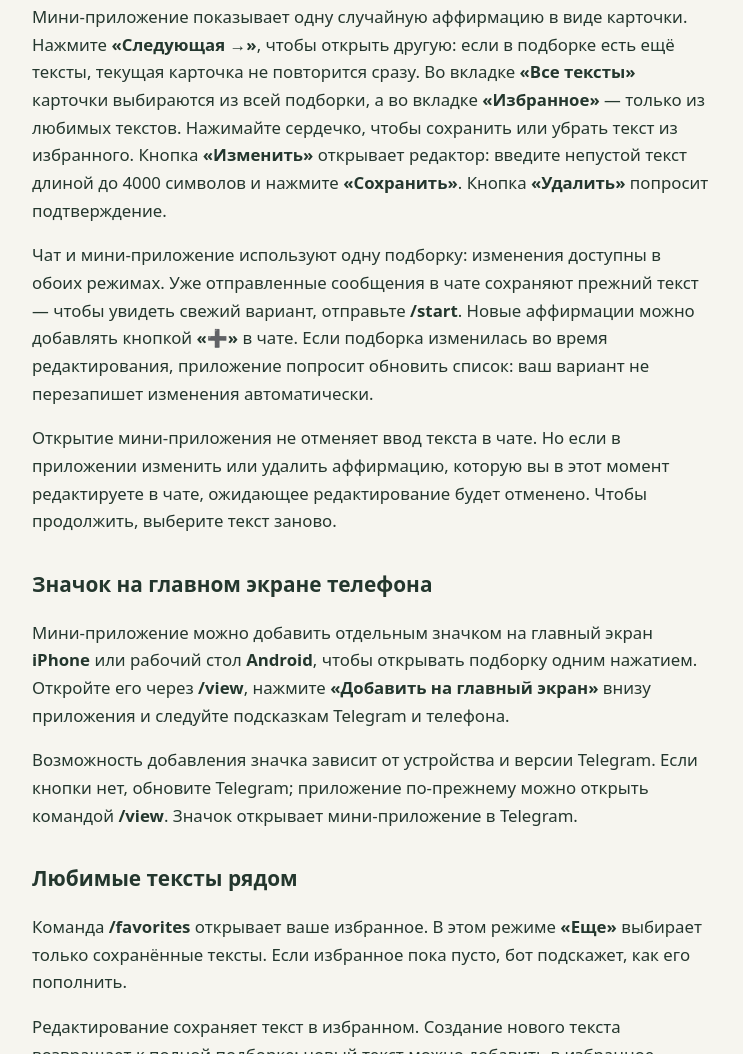
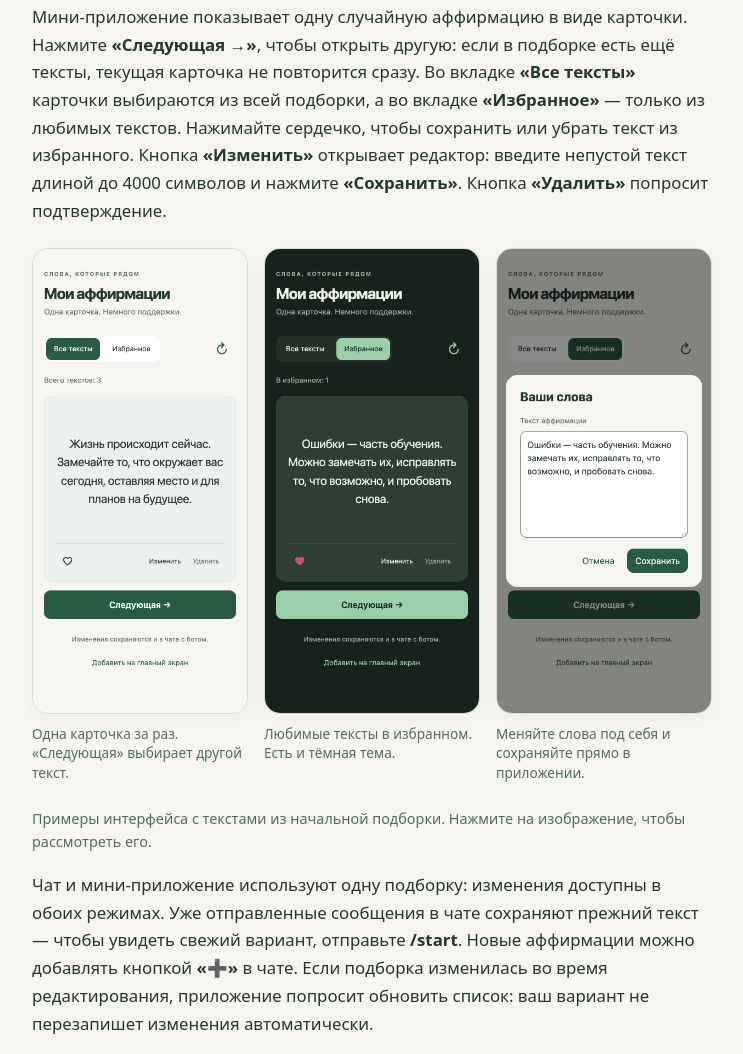
Before and after one commit to begoon/affirmations, a website: page docs/index.html in a window 1280 px wide. Shown: the part 1456-2510 px from the top of the page, without its empty margins (268-1011 px from the left). Drawn offline with Linux system fonts and the light colour scheme.

Commit message:
Add miniapp screenshots to the user guide

```diff
--- a/docs/index.html
+++ b/docs/index.html
@@ -7,6 +7,7 @@
 <link rel="canonical" href="https://demin.ws/affirmations/">
 <style>
 :root{font-family:system-ui,sans-serif;color:#24372e;background:#f6f5ef;line-height:1.65}body{margin:0}main{max-width:680px;margin:auto;padding:64px 24px}small{color:#536c5d;letter-spacing:.13em}h1{font-size:clamp(2.2rem,7vw,3.5rem);line-height:1.12;font-weight:650;letter-spacing:-.04em}h2{margin-top:2rem;font-size:1.3rem}p,li{font-size:1.05rem}.open{display:inline-block;background:#295b43;color:#fff;padding:13px 24px;border-radius:30px;text-decoration:none;margin:12px 0}a:focus-visible{outline:3px solid #ba7433;outline-offset:4px}li{margin-bottom:12px}footer{border-top:1px solid #d5dbd4;margin-top:40px;padding-top:20px;color:#536c5d}
+.screenshots{display:grid;grid-template-columns:repeat(3,minmax(0,1fr));gap:16px;margin:24px 0}.screenshots figure{margin:0;min-width:0}.screenshots a{display:block;border-radius:16px;overflow:hidden;border:1px solid #d5dbd4;box-shadow:0 5px 20px #24372e0b}.screenshots img{display:block;width:100%;height:auto}.screenshots figcaption{margin-top:10px;font-size:.85rem;line-height:1.45;color:#536c5d}.screenshot-note{font-size:.9rem;color:#536c5d}@media(max-width:600px){.screenshots{grid-template-columns:1fr;max-width:320px;margin:24px auto;gap:24px}}
 </style>
 </head>
 <body><main>
@@ -29,6 +30,12 @@
 <h2>Карточки в мини-приложении</h2>
 <p>Ботом можно пользоваться как обычно в чате или в мини-приложении. Отправьте <b>/view</b> и нажмите <b>«Открыть аффирмации»</b>. Если вы ещё не начали пользоваться ботом, сначала отправьте <b>/start</b> и нажмите <b>«Начать»</b>.</p>
 <p>Мини-приложение показывает одну случайную аффирмацию в виде карточки. Нажмите <b>«Следующая →»</b>, чтобы открыть другую: если в подборке есть ещё тексты, текущая карточка не повторится сразу. Во вкладке <b>«Все тексты»</b> карточки выбираются из всей подборки, а во вкладке <b>«Избранное»</b> — только из любимых текстов. Нажимайте сердечко, чтобы сохранить или убрать текст из избранного. Кнопка <b>«Изменить»</b> открывает редактор: введите непустой текст длиной до 4000 символов и нажмите <b>«Сохранить»</b>. Кнопка <b>«Удалить»</b> попросит подтверждение.</p>
+<div class="screenshots" aria-label="Скриншоты мини-приложения">
+<figure><a href="assets/miniapp-card.png" aria-label="Открыть скриншот карточки в полном размере"><img src="assets/miniapp-card.png" width="780" height="1688" loading="lazy" alt="Светлая тема: одна аффирмация, сердечко, изменение, удаление и кнопка «Следующая»."></a><figcaption>Одна карточка за раз. «Следующая» выбирает другой текст.</figcaption></figure>
+<figure><a href="assets/miniapp-favorites.png" aria-label="Открыть скриншот избранного в полном размере"><img src="assets/miniapp-favorites.png" width="780" height="1688" loading="lazy" alt="Тёмная тема: вкладка «Избранное» с сохранённой аффирмацией."></a><figcaption>Любимые тексты в избранном. Есть и тёмная тема.</figcaption></figure>
+<figure><a href="assets/miniapp-edit.png" aria-label="Открыть скриншот редактора в полном размере"><img src="assets/miniapp-edit.png" width="780" height="1688" loading="lazy" alt="Редактор аффирмации с полем текста и кнопками «Отмена» и «Сохранить»."></a><figcaption>Меняйте слова под себя и сохраняйте прямо в приложении.</figcaption></figure>
+</div>
+<p class="screenshot-note">Примеры интерфейса с текстами из начальной подборки. Нажмите на изображение, чтобы рассмотреть его.</p>
 <p>Чат и мини-приложение используют одну подборку: изменения доступны в обоих режимах. Уже отправленные сообщения в чате сохраняют прежний текст — чтобы увидеть свежий вариант, отправьте <b>/start</b>. Новые аффирмации можно добавлять кнопкой <b>«➕»</b> в чате. Если подборка изменилась во время редактирования, приложение попросит обновить список: ваш вариант не перезапишет изменения автоматически.</p>
 <p>Открытие мини-приложения не отменяет ввод текста в чате. Но если в приложении изменить или удалить аффирмацию, которую вы в этот момент редактируете в чате, ожидающее редактирование будет отменено. Чтобы продолжить, выберите текст заново.</p>
 <h2>Значок на главном экране телефона</h2>
```
Also changed, not shown: docs/assets/miniapp-card.png (added), docs/assets/miniapp-edit.png (added), docs/assets/miniapp-favorites.png (added).
